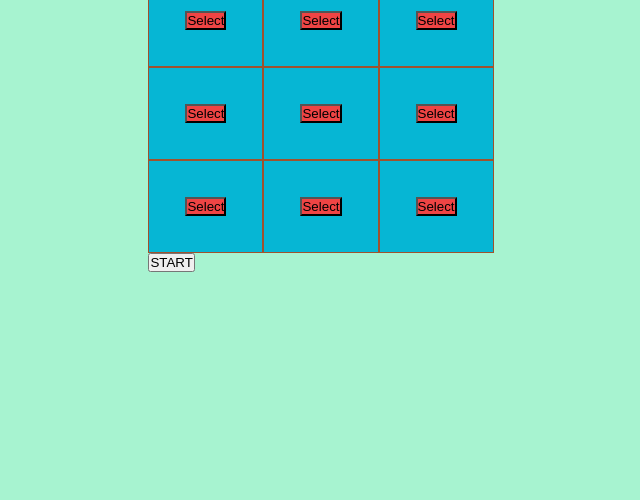
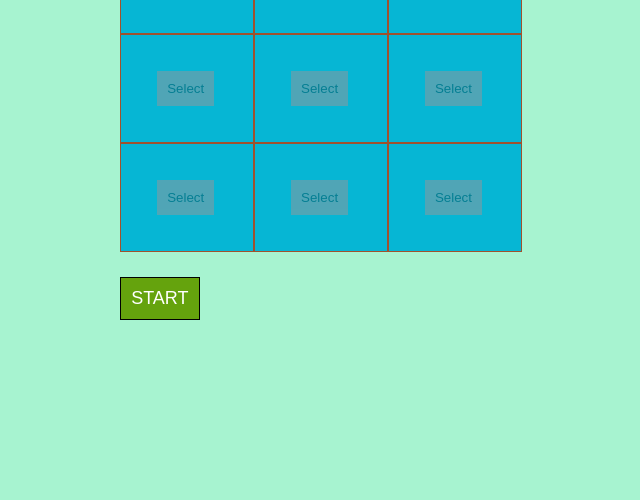
Before and after one commit to subarnapkrl/TIC-TAC-TOE, a plain HTML site: page index.html in a window 1280 px wide. Shown: the part 300-800 px from the top of the page, without its empty margins (319-959 px from the left). Drawn offline with Linux system fonts and the light colour scheme.

Commit message:
UI-changed

```diff
--- a/style.css
+++ b/style.css
@@ -25,16 +25,43 @@ h1{
     background-color: cadetblue;
 }
 .grid-box{
+    text-align: center;
     padding: 36px;
     background-color: #06b6d4;
     border: 1.5px solid sienna;
     font-size: 20px;
     font-weight: 500;
     cursor: pointer;
+    color: black;
+    display: grid;
+    grid-template-columns: 1fr .05fr;
 
 
 }
 .game-board-button{
-    background-color: #ef4444;
+    background: salmon;
+    border: none;
+    cursor: crosshair;
+    opacity: 0.3;
     grid-row: 2/3;
+    padding: 10px;
+
 }
+.game-board-button:hover{
+    opacity: 0.8;
+}
+.start-game-button{
+    display: block;
+    margin-top: 25px;
+    background: #65a30d;
+    border: 1px solid black;
+    padding: 10px;
+    cursor: pointer;
+    color: white;
+    font-weight: 500;
+    font-size: 18px;
+}
+.start-game-button:hover{
+    background-color: #2dd4bf;
+    color: black;
+}
```
